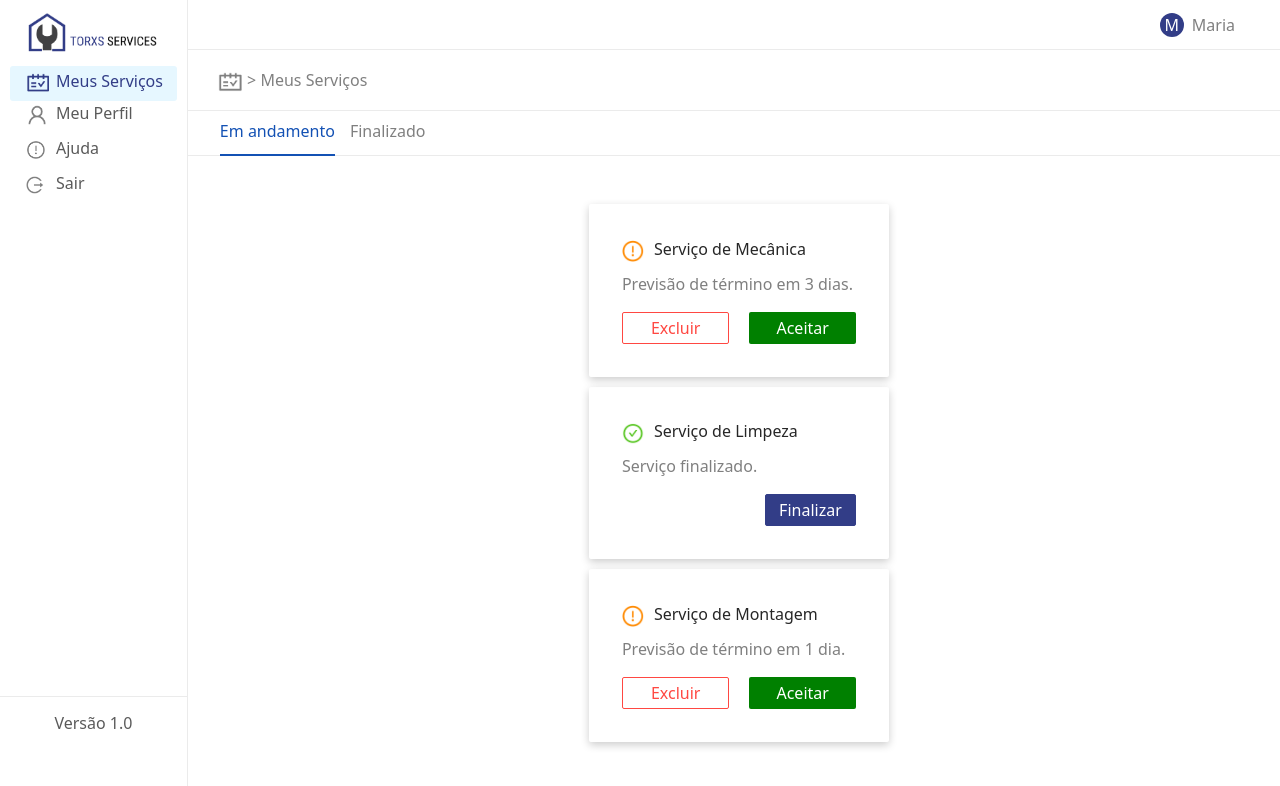
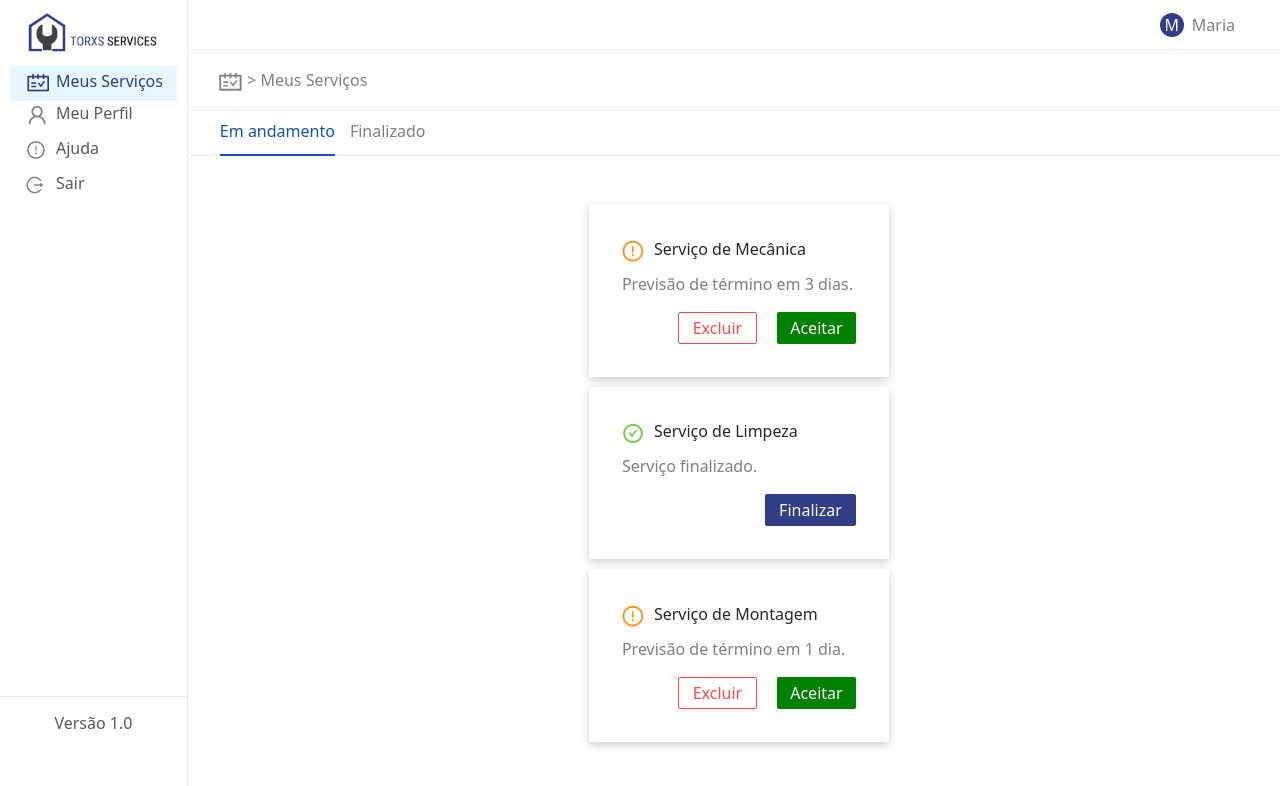
Before and after one commit to SnowGray24/DomesticGeneralServices, a React (Create React App) app: page /MeusServicos in a window 1280 px wide. Shown: the top 786 px of the page. Built offline with nearby package versions, Linux system fonts and the light colour scheme.

Commit message:
Corrigidas as classes dos botões dos cards

```diff
--- a/src/components/CardServicoPrestador.js
+++ b/src/components/CardServicoPrestador.js
@@ -40,11 +40,11 @@ function CardServicoPrestador () {
                     <p>{item.prediction}</p>
                     {item.isFinished
                      ? <div style={{display: 'flex', justifyContent: 'flex-end'}}>
-                        <button className="btConcluir" style={{width:'91px', display: 'flex', alignItems:'center', justifyContent: 'center'}}>Finalizar</button>
+                        <button className="btFinalizarServicos" style={{width:'91px', display: 'flex', alignItems:'center', justifyContent: 'center'}}>Finalizar</button>
                         </div>
-                     : <div style={{display: 'flex'}}>
-                        <button className="btCancelar" style={{marginRight: '20px'}} onClick={()=>{ExcluirServico(item.id)}}>Excluir</button>
-                        <button className="btProx" style={{background: 'green', border: 'none'}}>Aceitar</button>
+                     : <div style={{display: 'flex', justifyContent: 'flex-end'}}>
+                        <button className="btExcluirServicos" style={{marginRight: '20px'}} onClick={()=>{ExcluirServico(item.id)}}>Excluir</button>
+                        <button className="btAceitarServicos" style={{background: 'green', border: 'none'}}>Aceitar</button>
                        </div>
                     }
 
```
